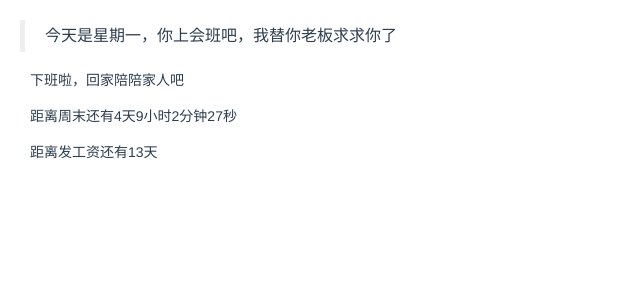
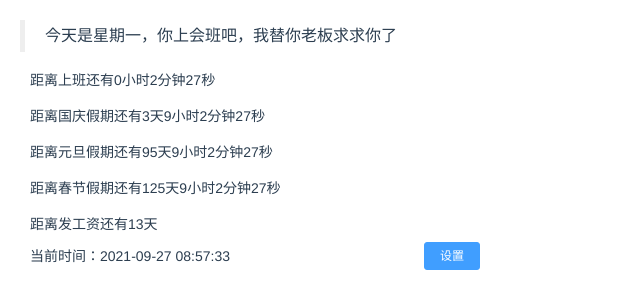
Before and after one commit to FrontEndDog/go-home-vue, a Vue app: page / in a window 1280 px wide. Shown: the top 308 px of the page, without its empty margins (0-640 px from the left). Built offline with nearby package versions, Linux system fonts and the light colour scheme.

Commit message:
新增：发薪日设置与考勤时间设置

```diff
--- a/src/App.vue
+++ b/src/App.vue
@@ -1,90 +1,208 @@
 <template>
   <div id="app">
     <div class="week-info">今天是星期{{ week }}，{{ chickenSoup }}</div>
-    <div v-if="isWorkTime" class="off-work">距离下班还有{{ offWork.hours }}小时{{ offWork.minutes }}分钟{{ offWork.seconds }}秒</div>
-    <div v-else class="off-work">下班啦，回家陪陪家人吧</div>
-    <div class="weekend">距离周末还有{{ weekend }}天{{ offWork.hours }}小时{{ offWork.minutes }}分钟{{ offWork.seconds }}秒</div>
+
+    <div v-if="WorkStatus === 0" class="off-work">距离上班还有{{ onWork.hours }}小时{{ onWork.minutes }}分钟{{ onWork.seconds }}秒</div>
+    <div v-if="WorkStatus === 1" class="off-work">距离下班还有{{ offWork.hours }}小时{{ offWork.minutes }}分钟{{ offWork.seconds }}秒</div>
+    <div v-if="WorkStatus === 2" class="off-work">下班啦！快准备一下回家吧！</div>
+
+    <div v-if="Object.keys(weekend).length" class="weekend">距离周末还有{{ weekend.days }}天{{ weekend.hours }}小时{{ weekend.minutes }}分钟{{ weekend.seconds }}秒</div>
+
+    <div v-for="item in holidayList" :key="item.restDay[0]" class="weekend">距离{{ item.name }}假期还有{{ item.countDown.days }}天{{ item.countDown.hours }}小时{{ item.countDown.minutes }}分钟{{ item.countDown.seconds }}秒</div>
+
     <div class="pay-off">距离发工资还有{{ payOff }}天</div>
+
+    <div class="flex date-time">
+      <div>当前时间：{{ dateTime }}</div>
+      <el-button size="mini" type="primary" @click="setClick">{{ setStatus ? '保存' : '设置' }}</el-button>
+    </div>
+    <!-- 设置面板 -->
+    <SettingsPanel v-show="setStatus" ref="SettingsPanel" @updateConfig="setConfig"></SettingsPanel>
   </div>
 </template>
 
 <script>
 import { getChickenSoup } from './chickenSoup'
 import { weekEnum } from './enum'
+import { getHourAndMinute } from './utils'
+import holiday from './holiday'
 import moment from 'moment'
+
 export default {
   name: 'App',
+  components: {
+    SettingsPanel: () => import('./SettingsPanel')
+  },
   data() {
     return {
-      week: weekEnum[new moment().format('d')], //今天周几
+      week: '', //今天周几
       chickenSoup: getChickenSoup(), //一句毒鸡汤
+
+      onWork: {}, //上班倒计时
       offWork: {}, //下班倒计时
 
-      weekend: 0, // 距离放假的天数
-      payOff: 0, //距离发工资的天数
+      weekend: null, // 距离周末的天数
 
-      isWorkTime: true, //是否工作时间
+      holidayList: [], //节假日倒计时，因为有多个节假日，所以是个数组
+
+      payOff: null, //距离发工资的天数
+
+      dateTime: '', //当前时间
+
+      WorkStatus: null, //工作状态：0未开始上班，1正在上班，2已经下班
       isWorkDay: true, //是否工作日
+
+      setStatus: false, //设置面板是否展开
+
+      config: {}, //用户自定义的设置设置
+
       timeer: null //页面定时器
     }
   },
   created() {
+    this.setConfig()
+    this.update()
     this.timeer = setInterval(() => {
-      this.setOffWork()
+      this.update()
     }, 1000)
-    this.setOffWork()
-    this.setWeekend()
-    this.setPayOff()
   },
   beforeDestroy() {
+    //销毁定时器
     clearInterval(this.timeer)
   },
   methods: {
-    //设置下班倒计时
+    //读取用户自定义设置
+    setConfig() {
+      const config = JSON.parse(localStorage.getItem('goHomeConfig') || '{}')
+      this.config.onWorkTime = config.onWorkTime || '09:00'
+      this.config.offWorkTime = config.offWorkTime || '18:00'
+      this.config.workType = config.workType || 0
+      this.config.payOffDay = config.payOffDay || 10
+    },
+    //每秒更新一次时间
+    update() {
+      this.setWorkStatus()
+      this.setHoliday()
+      this.setWeekend()
+      this.setPayOff()
+    },
+
+    //设置工作状态
+    setWorkStatus() {
+      const now = new moment()
+      const [onWorkHours, onWorkMinute] = getHourAndMinute(this.config.onWorkTime)
+      const [offWorkHours, offWorkMinute] = getHourAndMinute(this.config.offWorkTime)
+
+      if (now.hours() < onWorkHours || (now.hours() === onWorkHours && now.minute() < onWorkMinute)) {
+        this.WorkStatus = 0 //未开始工作
+        this.setOnWork() //设置上班倒计时
+      } else if (now.hours() > offWorkHours || (now.hours() === offWorkHours && now.minute() >= offWorkMinute)) {
+        this.WorkStatus = 2 //已下班
+      } else {
+        this.WorkStatus = 1 //工作中
+        this.setOffWork() //设置下班倒计时
+      }
+      this.dateTime = now.format('YYYY-MM-DD HH:mm:ss')
+      this.week = weekEnum[now.format('d')]
+    },
+    //上班倒计时
+    setOnWork() {
+      const now = new moment()
+      const [onWorkHours, onWorkMinute] = getHourAndMinute(this.config.onWorkTime)
+      const onWorkTime = new moment()
+      onWorkTime.hours(onWorkHours)
+      onWorkTime.minute(onWorkMinute)
+      onWorkTime.second(0)
+      onWorkTime.millisecond(0)
+      this.onWork = moment.duration(onWorkTime.diff(now))._data
+    },
+    //下班倒计时
     setOffWork() {
       const now = new moment()
+      const [offWorkHours, offWorkMinute] = getHourAndMinute(this.config.offWorkTime)
       const offWorkTime = new moment()
-
-      if (offWorkTime.hours() >= 9 && offWorkTime.hours() < 18) {
-        this.isWorkTime = true //工作时间
-      } else {
-        this.isWorkTime = false //非工作时间
-      }
-
-      if (offWorkTime.hours() >= 18) {
-        offWorkTime.date(offWorkTime.date() + 1)
-      }
-
-      offWorkTime.hours(18)
-      offWorkTime.minute(0)
+      offWorkTime.hours(offWorkHours)
+      offWorkTime.minute(offWorkMinute)
       offWorkTime.second(0)
       offWorkTime.millisecond(0)
       this.offWork = moment.duration(offWorkTime.diff(now))._data
+    },
+
+    //设置距离节假日天数
+    setHoliday() {
+      const [offWorkHours, offWorkMinute] = getHourAndMinute(this.config.offWorkTime)
+      this.holidayList = holiday
+        .map(item => {
+          const now = new moment()
+          const firstDay = new moment(item.restDay[0])
+          const yesterday = firstDay.date(firstDay.date() - 1)
+          yesterday.hours(offWorkHours)
+          yesterday.minute(offWorkMinute)
+          yesterday.second(0)
+          yesterday.millisecond(0)
+          item.countDown = moment.duration(yesterday.diff(now))._data
+          item.countDown.days = yesterday.diff(now, 'days')
+          item.countDown.months = 0
+          item.countDown.years = 0
+          return item
+        })
+        .filter(item => item.countDown.days >= 0) //过滤已过期的节假日
+        .filter((item, index) => index <= 2) //取前三条数据
     },
 
     //设置距离周末天数
     setWeekend() {
       const now = new moment()
       const weekend = new moment()
+      //week是距离下一个周六的天数
       let week = weekend.day()
       if (week != 6) {
-        week = 5 - week
+        week = 6 - week
       }
-      //设置日期为下一个周五
+      //设置日期为下一个周六
       weekend.date(weekend.date() + week)
-      this.weekend = weekend.diff(now, 'days')
+
+      //判断周六当天是否在调休或者节假日中
+      const isInHoliday = this.holidayList.some(item => {
+        const date = weekend.format('YYYY-MM-DD')
+        return item.workDay.includes(date) || item.restDay.includes(date)
+      })
+
+      //如果本周六在调休或者节假日中，就不展示周末倒计时
+      if (isInHoliday) {
+        this.weekend = {}
+      } else {
+        const [offWorkHours, offWorkMinute] = getHourAndMinute(this.config.offWorkTime)
+        weekend.date(weekend.date() - 1)
+        weekend.hours(offWorkHours)
+        weekend.minute(offWorkMinute)
+        weekend.second(0)
+        weekend.millisecond(0)
+        this.weekend = moment.duration(weekend.diff(now))._data
+      }
     },
 
     //设置距离发工资天数
     setPayOff() {
       const now = new moment()
       const payOff = new moment()
-      //设置日期为下一个10号
-      if (payOff.date() > 10) {
+
+      //如果本月已经过了发薪日，月份往后加一个月
+      if (payOff.date() > this.config.payOffDay) {
         payOff.month(payOff.month() + 1)
       }
-      payOff.date(10)
+
+      //将日期设为发薪日
+      payOff.date(Math.min(this.config.payOffDay, payOff.daysInMonth()))
+
+      //和现在相差天数
       this.payOff = payOff.diff(now, 'days')
+    },
+    async setClick() {
+      if (this.setStatus) {
+        await this.$refs.SettingsPanel.save()
+      }
+      this.setStatus = !this.setStatus
     }
   }
 }
@@ -116,5 +234,10 @@ export default {
     padding: 10px;
     font-size: 14px;
   }
+  .date-time {
+    line-height: 28px;
+    font-size: 14px;
+    padding-left: 10px;
+  }
 }
 </style>
--- /dev/null
+++ b/src/SettingsPanel.vue
@@ -0,0 +1,87 @@
+<template>
+  <el-card>
+    <el-form v-bind="form">
+      <div class="flex-start">
+        <el-form-item label="考勤时间：" prop="onWorkTime">
+          <el-time-select v-model="form.model.onWorkTime" :picker-options="{ start: '00:00', step: '00:30', end: '23:59', maxTime: form.model.offWorkTime }" placeholder="上班时间"> </el-time-select>
+        </el-form-item>
+        <el-form-item label-width="10px" prop="offWorkTime">
+          <el-time-select v-model="form.model.offWorkTime" :picker-options="{ start: '00:00', step: '00:30', end: '23:59', minTime: form.model.onWorkTime }" placeholder="下班时间"> </el-time-select>
+        </el-form-item>
+      </div>
+
+      <el-form-item label="发薪日：" prop="payOffDay">
+        <div class="flex-start">
+          每月
+          <el-input-number v-model="form.model.payOffDay" :min="1" :max="31"></el-input-number>
+          号
+        </div>
+      </el-form-item>
+      <div class="tips">如果设置31号，遇到没有31号的月份，会取当月最后一天作为发薪日</div>
+
+      <el-form-item label="工作制：" prop="workType">
+        <el-radio-group v-model="form.model.workType">
+          <el-radio :label="0">双休</el-radio>
+          <el-radio :label="1" disabled>大小周</el-radio>
+          <el-radio :label="2" disabled>单休</el-radio>
+        </el-radio-group>
+      </el-form-item>
+      <div class="tips">大小周与单休功能正在开发中</div>
+    </el-form>
+  </el-card>
+</template>
+
+<script>
+export default {
+  data() {
+    return {
+      form: {
+        ref: 'form',
+        size: 'mini',
+        labelWidth: '100px',
+        model: {
+          onWorkTime: '', //上班时间
+          offWorkTime: '', //下班时间
+          workType: null, //工作制，0双休 1大小周 2单休
+          payOffDay: null //发薪日
+        },
+        rules: {
+          onWorkTime: [{ required: true, message: '请输入', trigger: 'none' }],
+          offWorkTime: [{ required: true, message: '请输入', trigger: 'none' }],
+          workType: [{ required: true, message: '请输入', trigger: 'none' }],
+          payOffDay: [{ required: true, message: '请输入', trigger: 'none' }]
+        }
+      }
+    }
+  },
+  created() {
+    const config = JSON.parse(localStorage.getItem('goHomeConfig') || '{}')
+    this.form.model.onWorkTime = config.onWorkTime || '09:00'
+    this.form.model.offWorkTime = config.offWorkTime || '18:00'
+    this.form.model.workType = config.workType || 0
+    this.form.model.payOffDay = config.payOffDay || 10
+  },
+  methods: {
+    async save() {
+      await this.$refs.form.validate()
+      localStorage.setItem('goHomeConfig', JSON.stringify(this.form.model))
+      this.$emit('updateConfig')
+    }
+  }
+}
+</script>
+
+<style lang="scss" scoped>
+.el-card {
+  margin-top: 10px;
+}
+.el-date-editor.el-input {
+  width: 120px;
+}
+.tips {
+  font-size: 12px;
+  color: #999;
+  padding-left: 100px;
+  margin-bottom: 10px;
+}
+</style>
--- a/src/holiday.js
+++ b/src/holiday.js
@@ -1,5 +1,10 @@
 // 节假日调休信息
-export const holiday = [
+export default [
+  {
+    name: '中秋',
+    workDay: ['2021-09-18'],
+    restDay: ['2021-09-19', '2021-09-20', '2021-09-21']
+  },
   {
     name: '国庆',
     workDay: ['2021-09-26', '2021-10-09'],
@@ -9,10 +14,10 @@ export const holiday = [
     name: '元旦',
     workDay: [],
     restDay: ['2022-01-01', '2022-01-02', '2022-01-03']
+  },
+  {
+    name: '春节',
+    workDay: [], //调休未知，暂时不填
+    restDay: ['2022-01-31', '2022-02-01', '2022-02-02', '2022-02-03', '2022-02-04', '2022-02-05', '2022-02-06']
   }
-  //   {
-  //     name: '春节',
-  //     workDay: [],
-  //     restDay: ['2022-01-31', '2022-02-01', '2022-02-02', '2022-02-03', '2022-02-04', '2022-02-05', '2022-02-06']
-  //   }
 ]
--- a/src/main.js
+++ b/src/main.js
@@ -9,6 +9,7 @@ import ElementUI from 'element-ui'
 import 'normalize.css'
 Vue.use(ElementUI)
 
+import '@/styles/index.scss'
 Vue.config.productionTip = false
 
 /* eslint-disable no-new */
--- /dev/null
+++ b/src/utils.js
@@ -0,0 +1,10 @@
+/**
+ * 根据传入的字符串获取小时和分钟
+ * @param {String} time  //'05:40'
+ * @returns {Array}  [hour,minute]  // [ 5, 40 ]
+ */
+export const getHourAndMinute = time => {
+  const tmpArr = time.split(':')
+  if (tmpArr.length !== 2) return [null, null]
+  return [parseInt(tmpArr[0]), parseInt(tmpArr[1])]
+}
```
